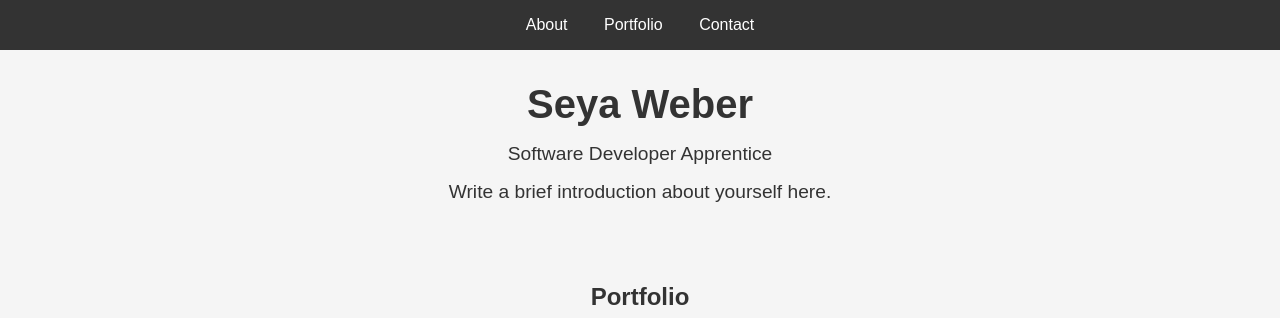
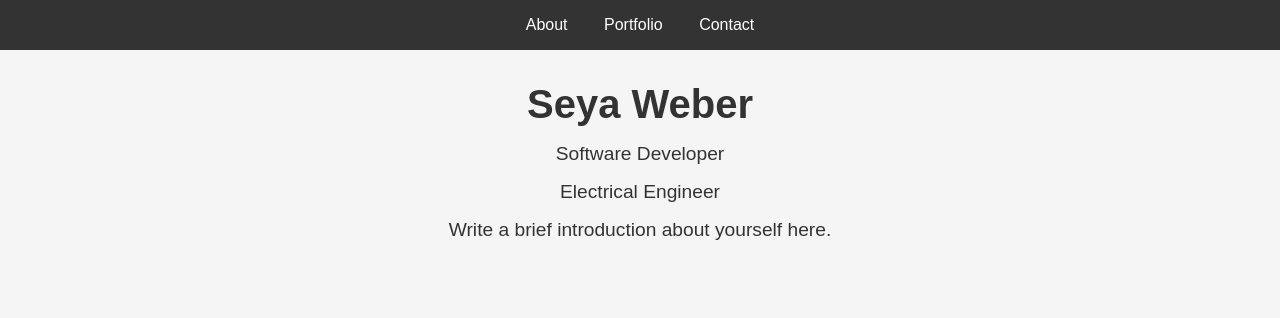
Before and after one commit to sxwxbxr/PersonalPorftolio, a plain HTML site: page index.html in a window 1280 px wide. Shown: the top 318 px of the page. Drawn offline with Linux system fonts and the light colour scheme.

Commit message:
test update of index

```diff
--- a/index.html
+++ b/index.html
@@ -19,7 +19,8 @@
 
 <section id="about">
     <h1>Seya Weber</h1>
-    <p>Software Developer Apprentice</p>
+    <p>Software Developer</p>
+    <p>Electrical Engineer</p>
     <p>Write a brief introduction about yourself here.</p>
 </section>
 
```
